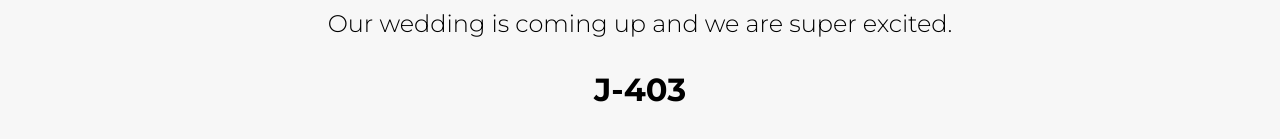
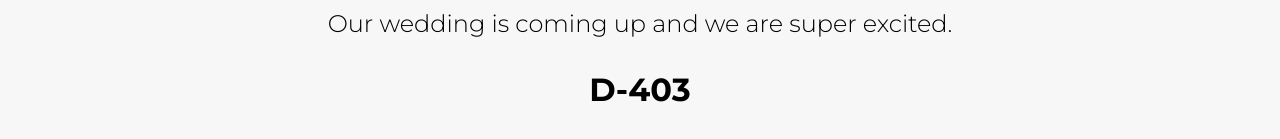
Before and after one commit to maximehutinet/wedding-website, a React (Create React App) app: page / in a window 1280 px wide. Shown: the part 784-923 px from the top of the page. Built offline with nearby package versions, Linux system fonts and the light colour scheme; a web font is replaced by a local one.

Commit message:
Modified day designation.

```diff
--- a/src/components/pages/home/components/intro/intro.js
+++ b/src/components/pages/home/components/intro/intro.js
@@ -1,9 +1,12 @@
 import {useTranslation} from "react-i18next";
 import './intro.scss'
 import React from "react";
+import i18next from "i18next";
 
 function Intro() {
     const {t} = useTranslation('common');
+    const currentLanguage = i18next.language;
+    const dayDesignation = currentLanguage === 'en' ? "D" : "J";
     const weddingDate = new Date("09/08/2022");
     const now = new Date();
     const oneDay = 1000 * 3600 * 24;
@@ -14,7 +17,7 @@ function Intro() {
             {timeBeforeWedding > 0 &&
                 <div id="wedding-coming-up">
                     <span>{t('intro.wedding_coming_up')}</span>
-                    <span id="time-left-before-wedding">J-{timeBeforeWedding}</span>
+                    <span id="time-left-before-wedding">{dayDesignation}-{timeBeforeWedding}</span>
                     <a id="rsvp-btn" href="https://docs.google.com/forms/d/e/1FAIpQLScvwwnOKSGUkM85Je8UuhOFFLzxADq2GLB7lnIWLl4ry-IG5Q/viewform">{t('intro.rsvp_btn')}</a>
                 </div>
             }
```
